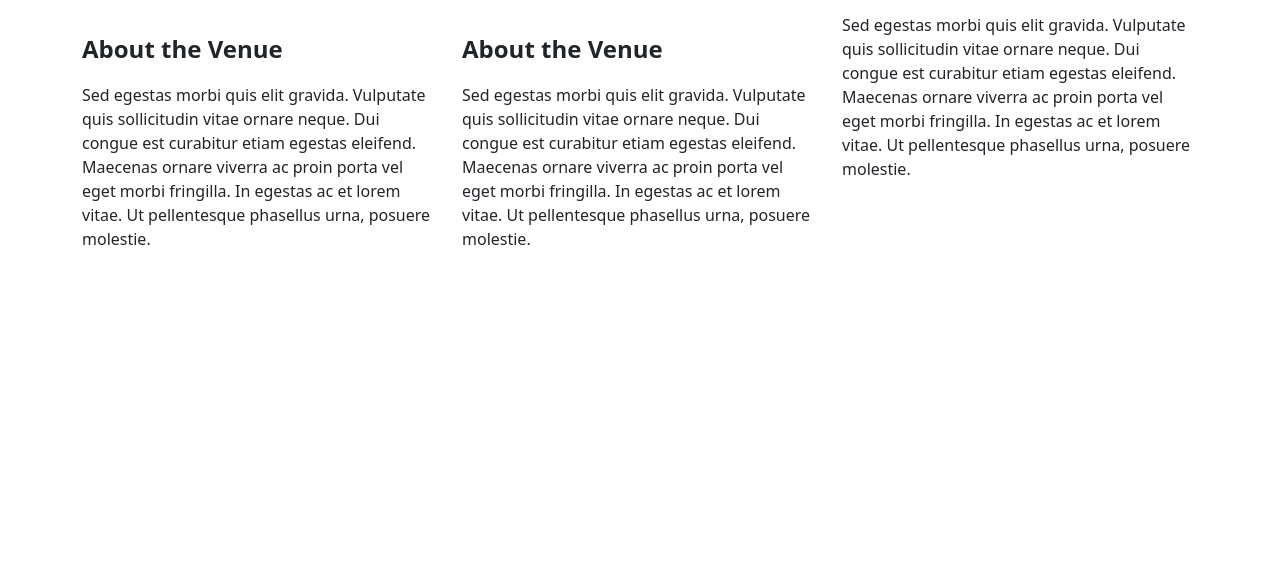
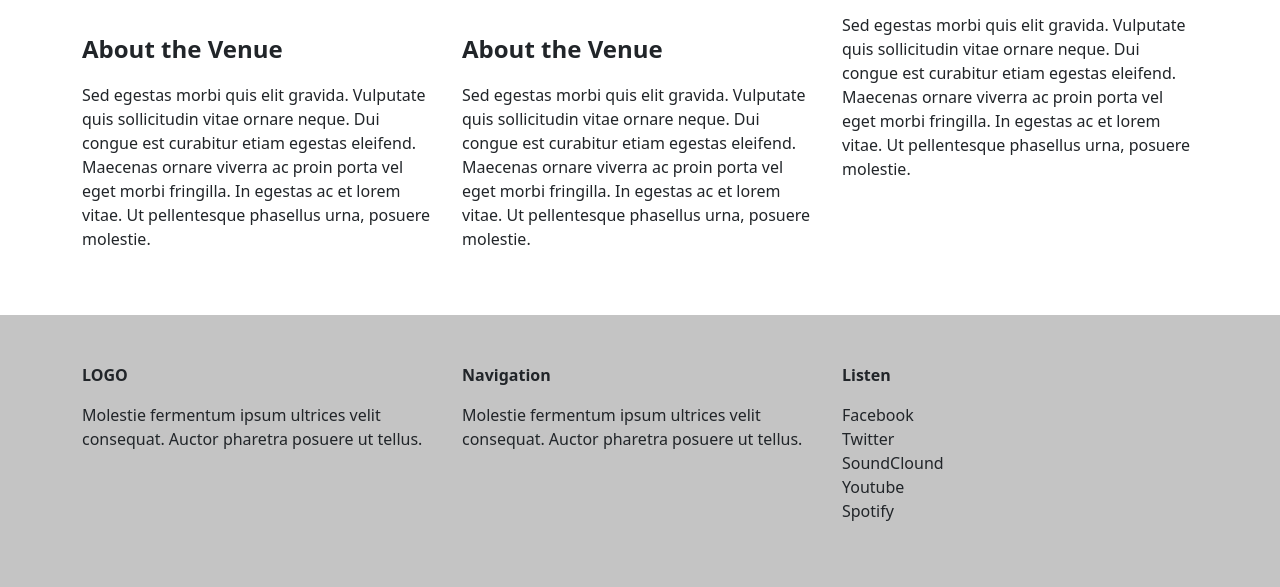
Before and after one commit to Boisset-C/musician_website_bootstrapV5.0, a plain HTML site: page index.html in a window 1280 px wide. Shown: the part 2416-3003 px from the top of the page. Before the commit the page ends 2731 px from the top, so only its background shows below. Drawn offline with nearby package versions, Linux system fonts and the light colour scheme.

Commit message:
Added Footer Section

```diff
--- a/custom.css
+++ b/custom.css
@@ -23,3 +23,11 @@
 .bg-custom-black {
     background-color: #000000;
 }
+
+/* Footer Styles */
+
+.custom-list-style {
+    list-style: none;
+    text-decoration: none !important;
+
+}
--- a/index.html
+++ b/index.html
@@ -168,6 +168,42 @@
         </div>
     </section>
     <!--end of venue section-->
+    <!--footer section-->
+    <section class="bg-custom-btn">
+        <div class="container-md py-5">
+           <div class="row justify-content-center">
+               <div class="col-4">
+                <p class="fw-bold">LOGO</p>
+                <p>Molestie fermentum ipsum ultrices velit consequat. Auctor pharetra posuere ut tellus.</p>
+               </div>
+               <div class="col-4">
+                <p class="fw-bold">Navigation</p>
+                <p>Molestie fermentum ipsum ultrices velit consequat. Auctor pharetra posuere ut tellus.</p>
+               </div>
+               <div class="col-4">
+                <p class="fw-bold">Listen</p>
+                <ul class="custom-list-style px-0">
+                    <li>
+                        <a href="#" class="custom-list-style text-dark">Facebook</a>
+                    </li>
+                    <li>
+                        <a href="#" class="custom-list-style text-dark">Twitter</a>
+                    </li>
+                    <li>
+                        <a href="#" class="custom-list-style text-dark">SoundClound</a>
+                    </li>
+                    <li>
+                        <a href="#"  class="custom-list-style text-dark">Youtube</a>
+                    </li>
+                    <li>
+                        <a href="#"  class="custom-list-style text-dark">Spotify</a>
+                    </li>
+                </ul>
+               </div>
+           </div>
+        </div>
+    </section>
+    <!--end of footer section-->
     <!--BootStrap CDN-->
     <script src="https://cdn.jsdelivr.net/npm/bootstrap@5.0.2/dist/js/bootstrap.bundle.min.js" integrity="sha384-MrcW6ZMFYlzcLA8Nl+NtUVF0sA7MsXsP1UyJoMp4YLEuNSfAP+JcXn/tWtIaxVXM" crossorigin="anonymous"></script>
 </body>
```
